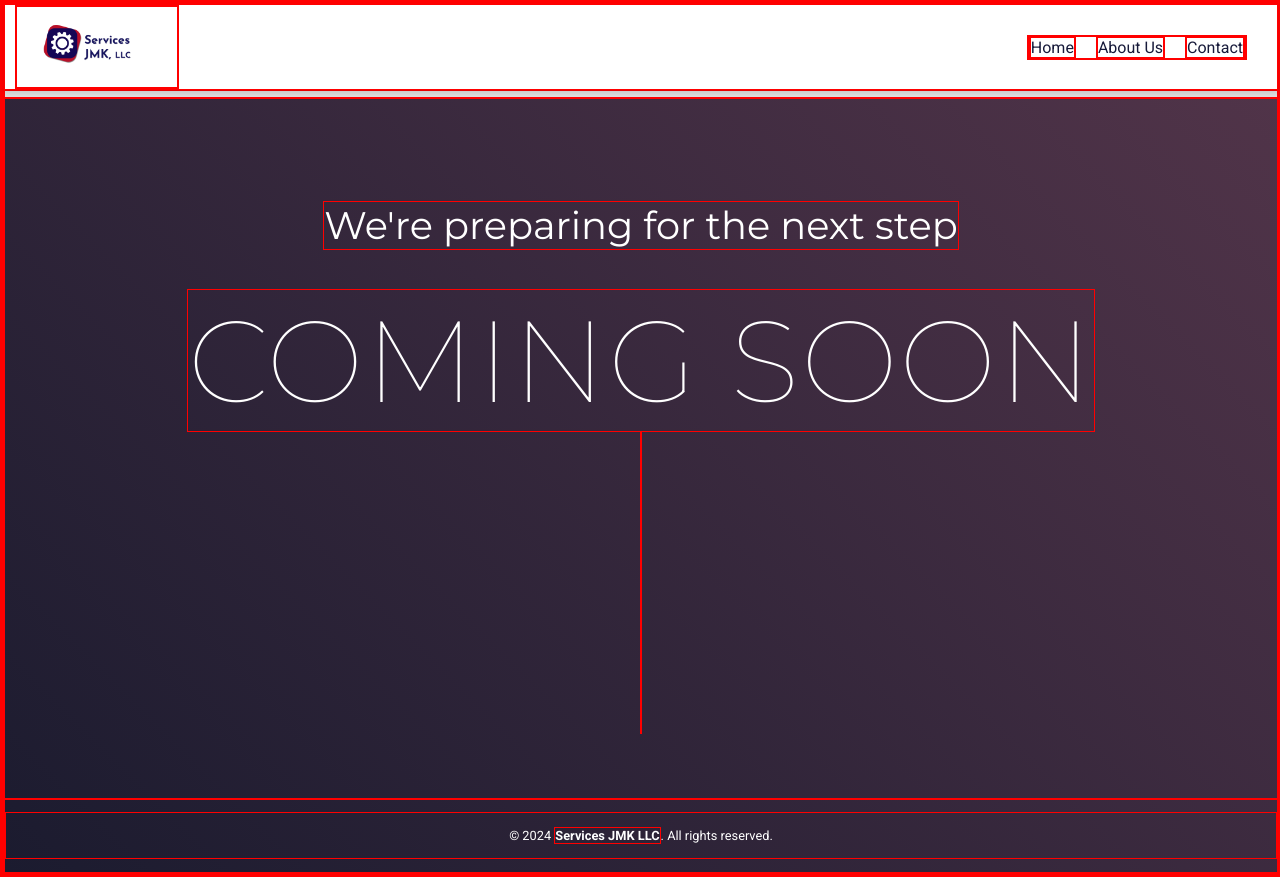
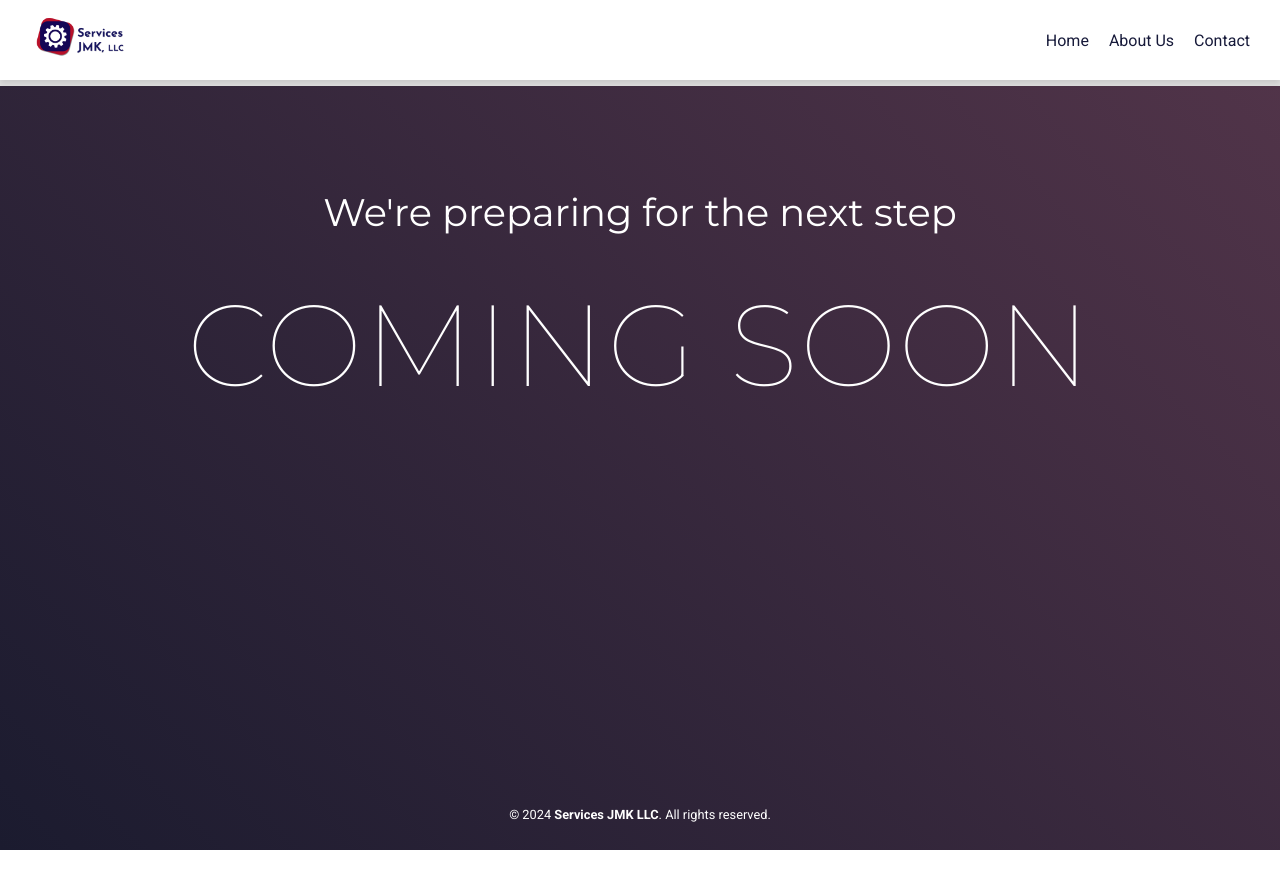
Before and after one commit to aeuribe/servicesjmk-frontend, a React (Vite) app: page / in a window 1280 px wide. After the commit the page ends 850 px from the top, so only its background shows below. Built offline with nearby package versions, Linux system fonts and the light colour scheme.

Commit message:
fix: se quitaron los bordes de color rojo

```diff
--- a/src/App.css
+++ b/src/App.css
@@ -1,6 +1,3 @@
-*{
-  border: 1px solid red
-}
 
 body{
   margin:0;
```
